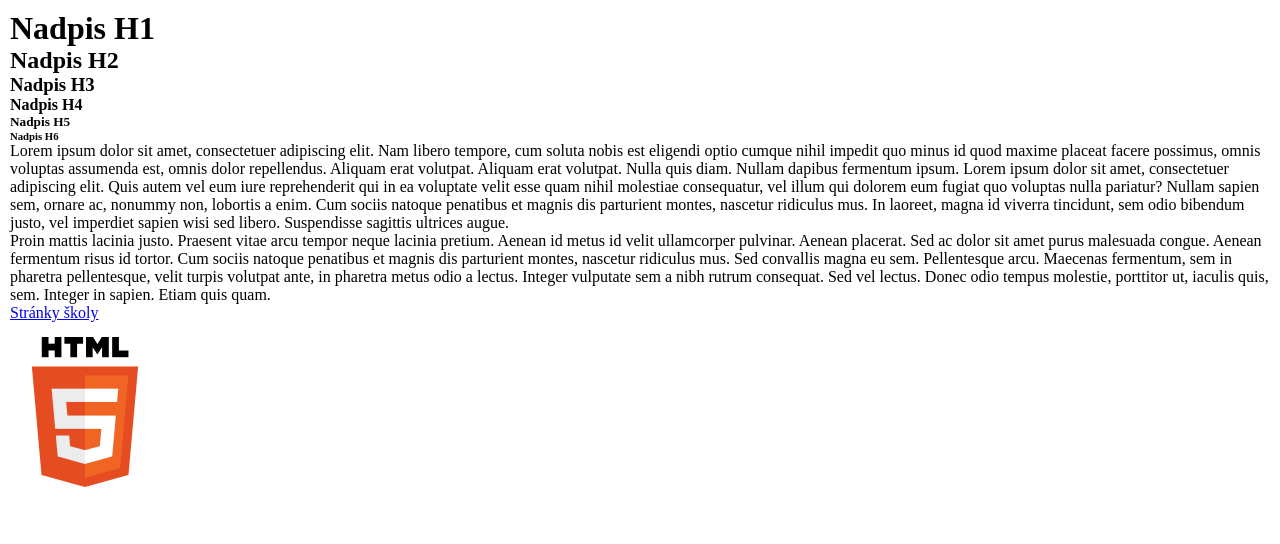
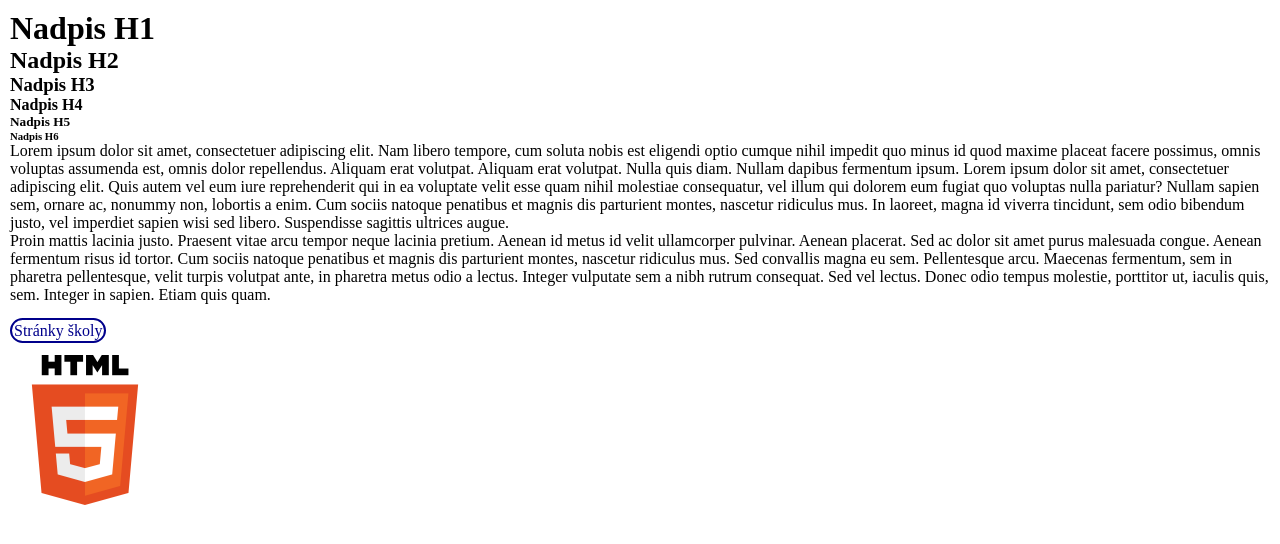
Before and after one commit to Karel05/WBA-Laska-Karel-2K, a plain HTML site: page individual-wrok/html-1/index.html in a window 1280 px wide. Drawn offline with Linux system fonts and the light colour scheme.

Commit message:
styl_odkazu

```diff
--- a/individual-wrok/html-1/style.css
+++ b/individual-wrok/html-1/style.css
@@ -10,3 +10,17 @@ img{
 .container{
     margin: 10px 10px;
 }
+a{
+    text-decoration: none;
+    color: darkblue;
+    border: 2px solid darkblue;
+    background: transparent;
+    transition:  background 0.35s;
+    border-radius: 20px 20px ;
+    font-size: 100%;
+    padding: 2px;
+}
+a:hover{
+    color: azure;
+    background: darkblue;
+}
```
Also changed, not shown: individual-wrok/html-1/index.html (+1 -0 lines).
